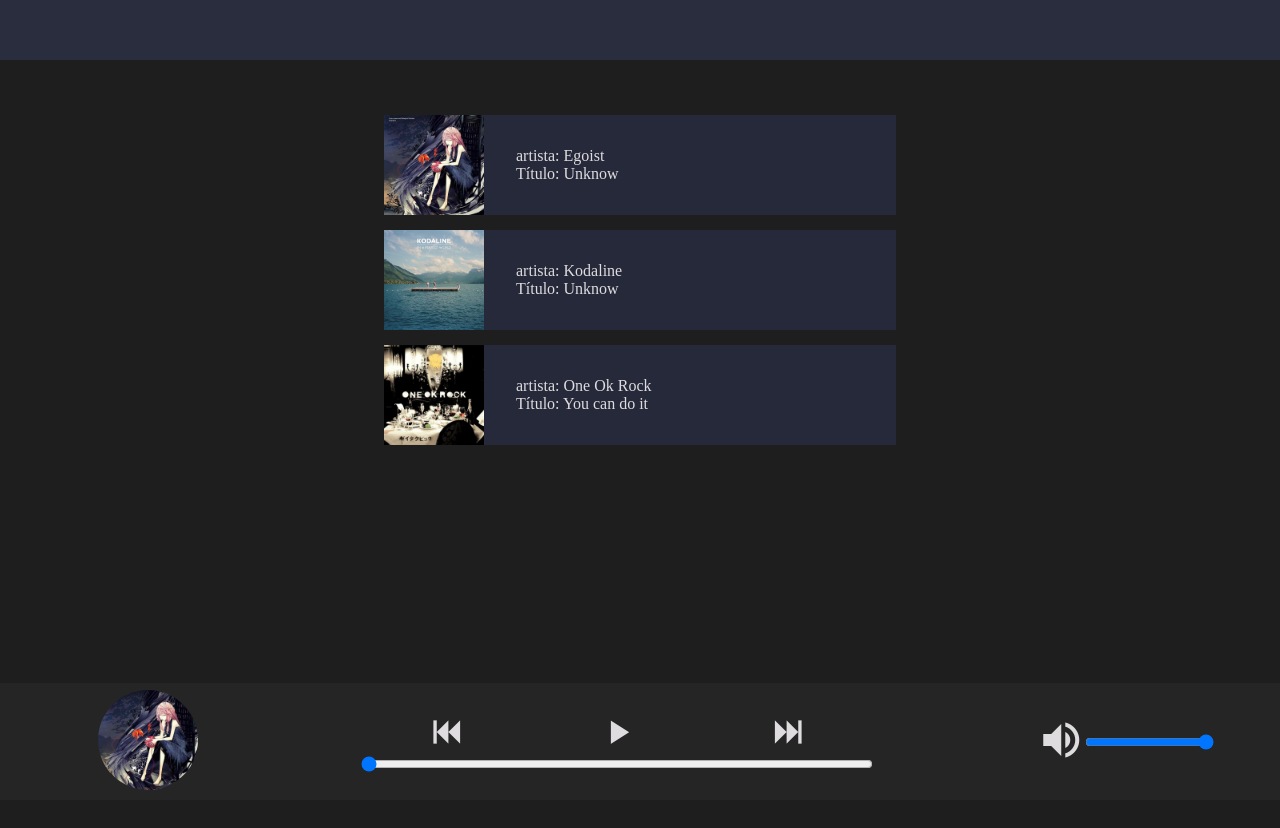
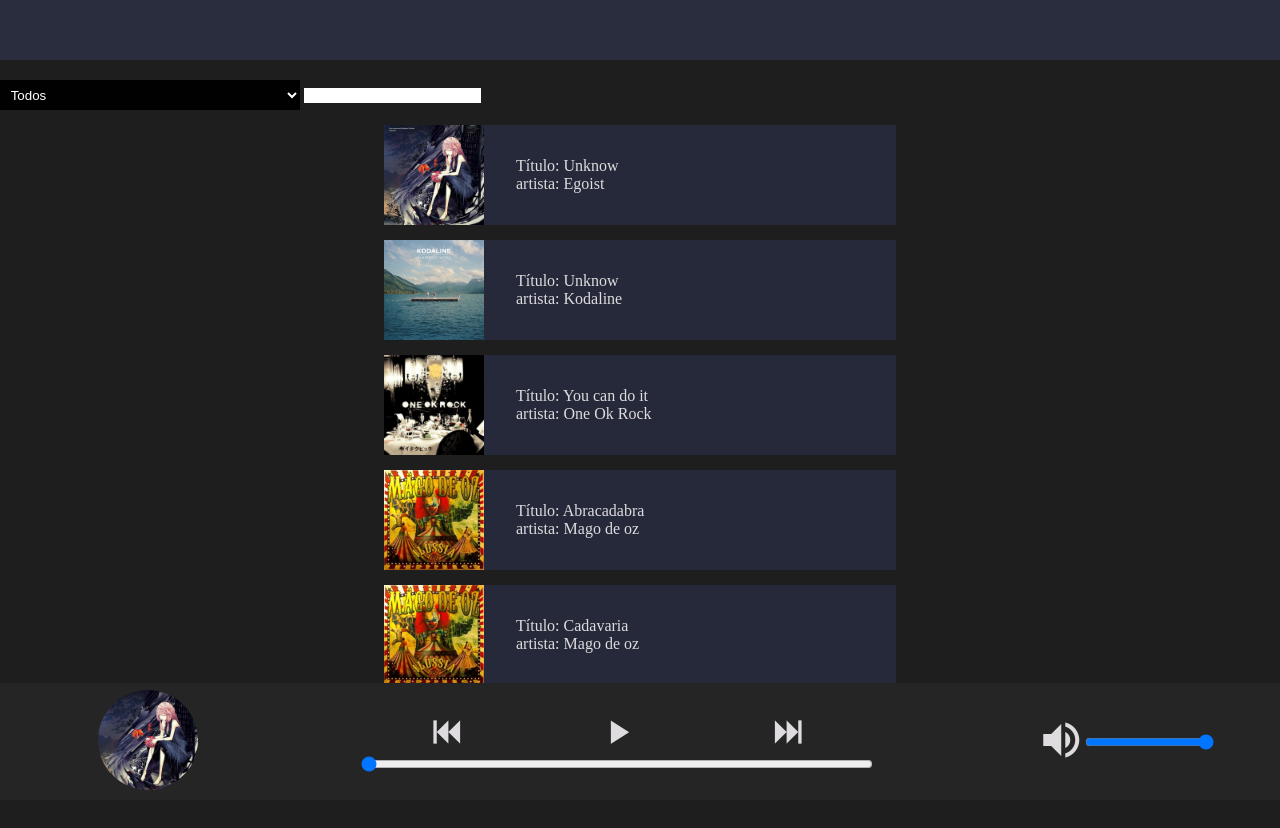
Before and after one commit to joe0zf/reproductor-de-musica-con-vanilla-js, a plain HTML site: page index.html in a window 1280 px wide. Before the commit the page ends 800 px from the top, so only its background shows below. Drawn offline with Linux system fonts and the light colour scheme.

Commit message:
filtro por genero añadido

```diff
--- a/css/style.css
+++ b/css/style.css
@@ -73,19 +73,23 @@
     cursor: pointer;
 }
 
+.main-container{
+    margin-top: 80px;
+}
 /*Estilos para el menú */
 .main-menu{
     width: 100%;
     height: 60px;
     background-color:#292D3E ;
     position: fixed;
+    top: 0px;
 }
 
 /*Estilos para lista de reproduccion*/
 .container{
     display: flex;
     justify-content: center;
-
+    margin-bottom: 300px;
 }
 .list-container{
     width: 80vw;
@@ -93,7 +97,7 @@
     flex-direction: column;
     align-items: center;
 
-    margin-top: 100px;
+
 }
 
 .list-item{
@@ -113,3 +117,12 @@
     margin-left: 2em;
     color: #DEDCDE;
 }
+
+/*estilos del select para filtro*/
+
+.filter-genere {
+    padding: 0.5em;
+    background-color: #010101;
+    color:white;
+    width: 300px;
+}
--- a/index.html
+++ b/index.html
@@ -11,13 +11,24 @@
     <nav class="main-menu">
 
     </nav>
-    <div class="container">
-        <section id="list-container" class="list-container">
+    <div class="main-container">
+        <div class="filters">
+            <select id="filter-genere" class="filter-genere">
+                <option value="all">Todos</option>
+                <option value="rock">Rock</option>
+                <option value="pop">Pop</option>
+                <option value="indie">Indie</option>
+            </select>
 
-        </section>
+            <input type="text">
+        </div>
+        <div class="container">
+            <section id="list-container" class="list-container">
+
+            </section>
+        </div>
+
     </div>
-
-
     <div class="reproductor">
         <div class = "caratula">
             <img src="img/egoist.jpg" id="caratula">
--- a/js/script.js
+++ b/js/script.js
@@ -119,6 +119,7 @@
         id:0,
         artista:'Egoist',
         titulo:'Unknow',
+        genero:'pop',
         caratula:'egoist.jpg',
         archivo:'egoist.mp3'
     },
@@ -126,6 +127,7 @@
         id:1,
         artista:'Kodaline',
         titulo:'Unknow',
+        genero:'indie',
         caratula:'kodaline.jpg',
         archivo:'kodaline.m4a'
     },
@@ -133,9 +135,27 @@
         id:2,
         artista:'One Ok Rock',
         titulo:'You can do it',
+        genero:'rock',
         caratula:'oor-you can do it.jpg',
         archivo:'oor-you can do it.mp3'
-    }
+    },
+    {
+        id:3,
+        artista:'Mago de oz',
+        titulo:'Abracadabra',
+        genero:'rock',
+        caratula:'ilussia.jpg',
+        archivo:'Mago de oz Abracadabra.mp3'
+    },
+    {
+        id:4,
+        artista:'Mago de oz',
+        titulo:'Cadavaria',
+        genero:'rock',
+        caratula:'ilussia.jpg',
+        archivo:'Mago de oz Cadaveria.mp3'
+    },
+
 ]
 
 
@@ -172,22 +192,24 @@
 
 /*Generar lista de canciones */
 let contenedor_lista = document.getElementById('list-container')
-function generarLista(){
-    for(let item of canciones)
+function generarLista(songs){
+    contenedor_lista.innerHTML = '';
+    for(let item of songs)
     {
         contenedor_lista.insertAdjacentHTML('beforeend',`
         <article class="list-item" id="${item.id}">
             <img src="img/${item.caratula}">
             <div class="data">
+                <div>Título: <span>${item.titulo}</span></div>
                 <div>artista: <span>${item.artista}</span></div>
-                <div>Título: <span>${item.titulo}</span></div>
+
 
             </div>
         </article>
         `)
     }
 }
-generarLista()
+generarLista(canciones)
 
 contenedor_lista.addEventListener('click',(event)=>{
     if(event.target.matches('.list-item img'))
@@ -215,3 +237,20 @@
     }
 
 })
+
+/*filtra por genero */
+
+let filtrar_genero = document.getElementById('filter-genere')
+
+filtrar_genero.addEventListener('change',(event)=>{
+
+    if(filtrar_genero.value === 'all')
+    {
+        generarLista(canciones)
+    }
+    else{
+        let filtrado = canciones.filter(el => el.genero === filtrar_genero.value)
+        generarLista(filtrado)
+    }
+
+})
```
Also changed, not shown: img/ilussia.jpg (added), 3 other files.
